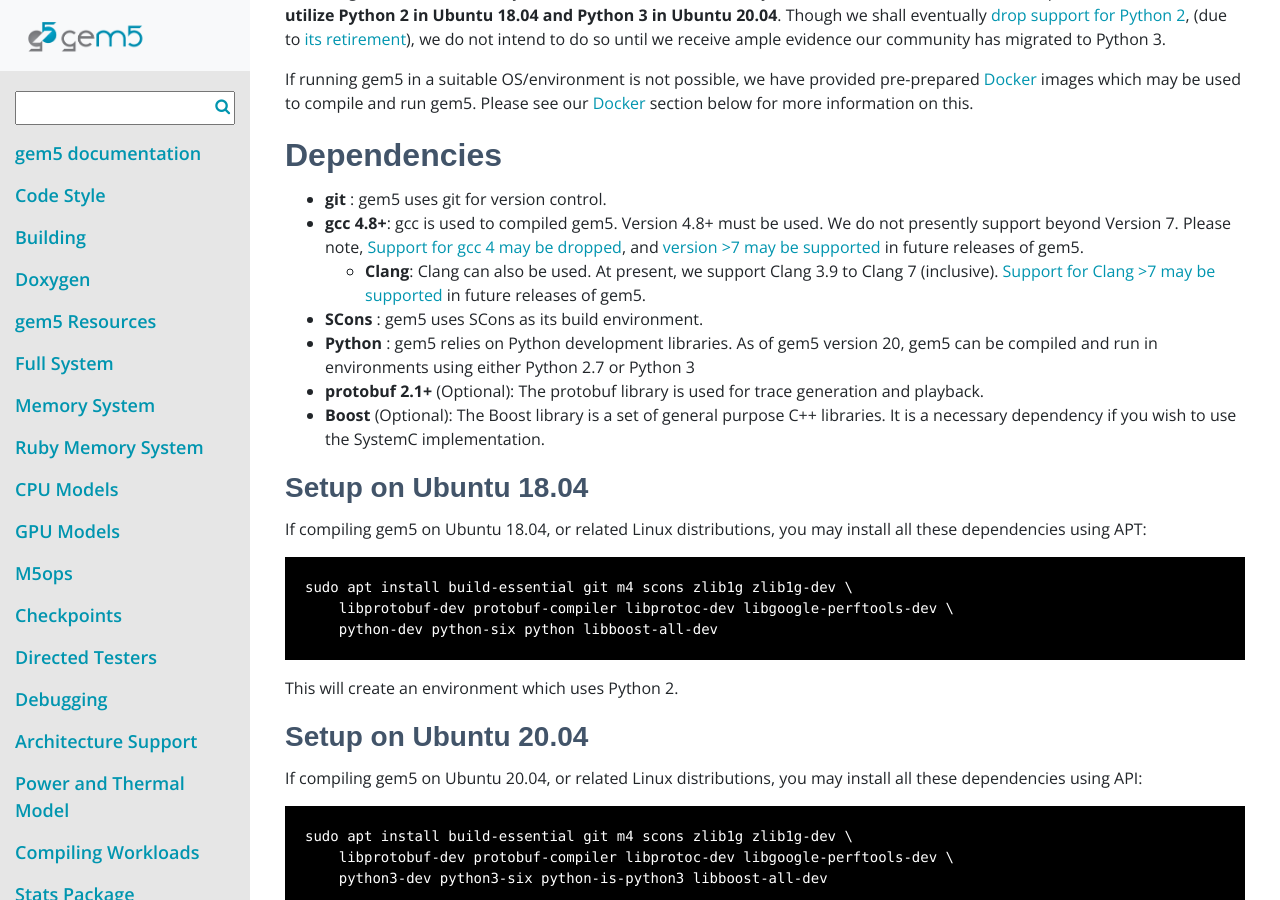
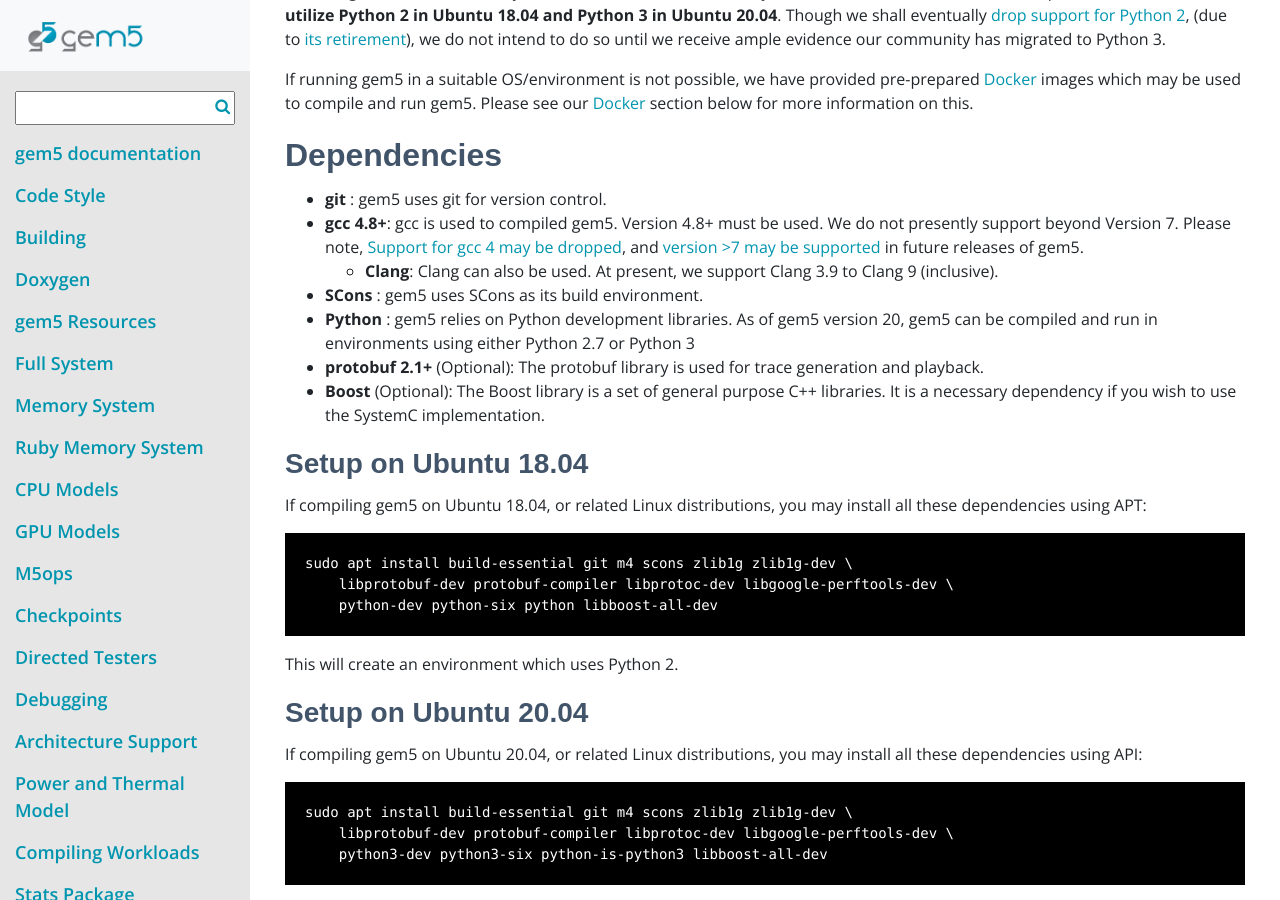
Before and after one commit to gem5/website, a Jekyll site: the page built from _pages/documentation/general_docs/building/index.md, in a window 1280 px wide and 900 px high, scrolled down 566 px. Built offline with Jekyll 4.4.1, drawn with Linux system fonts in a browser that asks for light colours; nearby versions of some CDN libraries; some web fonts are replaced.

Commit message:
website: Changed clang documentation
Updated the website to reflect that gem5
now supports up to Clang version 9.

Jira: https://gem5.atlassian.net/browse/GEM5-394
Change-Id: Ie06d67194ac875b9cbe9f80f8667e4546f00e0dd
Reviewed-on: https://gem5-review.googlesource.com/c/public/gem5-website/+/28894
Reviewed-by: Jason Lowe-Power <power.jg@gmail.com>
Maintainer: Jason Lowe-Power <power.jg@gmail.com>
Tested-by: Jason Lowe-Power <power.jg@gmail.com>

```diff
--- a/_pages/documentation/general_docs/building/index.md
+++ b/_pages/documentation/general_docs/building/index.md
@@ -49,8 +49,7 @@ not presently support beyond Version 7. Please note,
 and [version >7 may be supported](https://gem5.atlassian.net/browse/GEM5-194)
 in future releases of gem5.
     * **Clang**: Clang can also be used. At present, we support Clang 3.9 to
-Clang 7 (inclusive). [Support for Clang >7 may be supported](
-https://gem5.atlassian.net/browse/GEM5-394) in future releases of gem5.
+Clang 9 (inclusive).
 * **SCons** : gem5 uses SCons as its build environment.
 * **Python** : gem5 relies on Python development libraries. As of gem5 version
 20, gem5 can be compiled and run in environments using either Python 2.7 or
```
